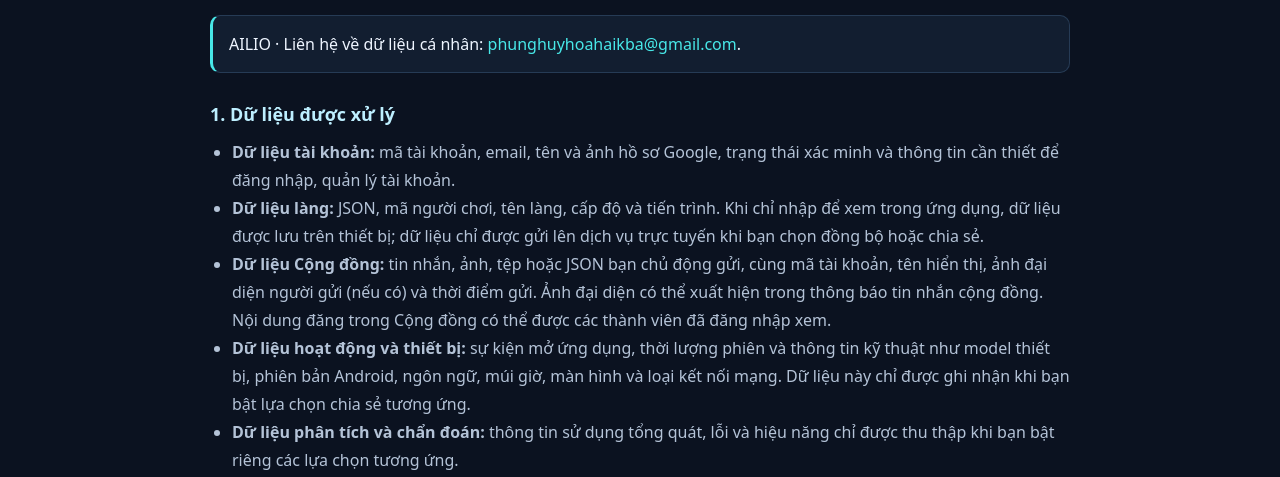
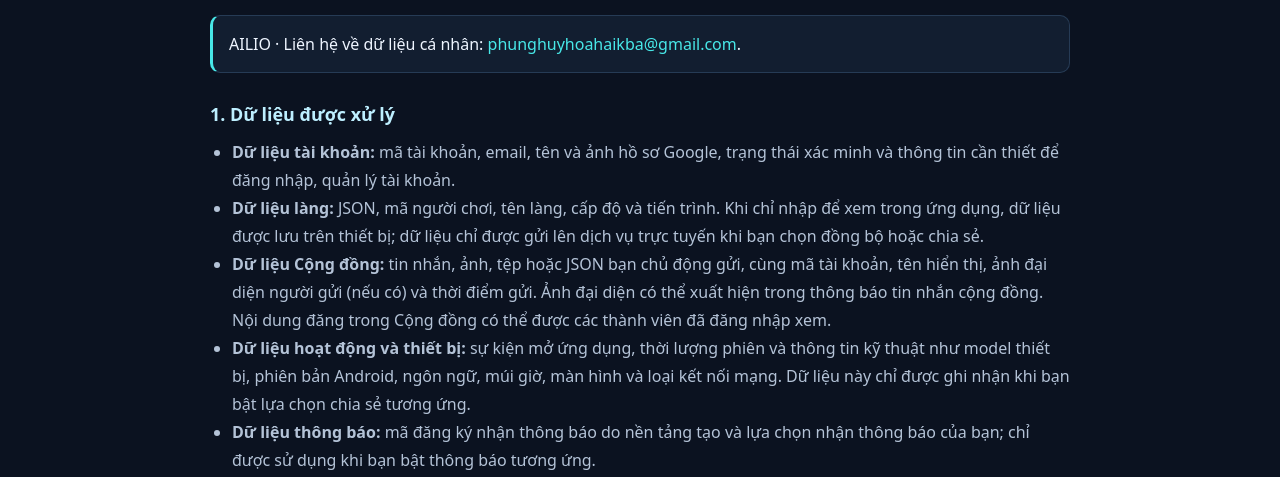
Before and after one commit to HUY-HOA/COC-LIO, a plain HTML site: page website/privacy.html in a window 1280 px wide. Shown: the part 319-796 px from the top of the page. Drawn offline with Linux system fonts and the light colour scheme.

Commit message:
Disclose opt-in push notification registration data

```diff
--- a/website/privacy.html
+++ b/website/privacy.html
@@ -31,6 +31,7 @@
       <li><strong>Dữ liệu làng:</strong> JSON, mã người chơi, tên làng, cấp độ và tiến trình. Khi chỉ nhập để xem trong ứng dụng, dữ liệu được lưu trên thiết bị; dữ liệu chỉ được gửi lên dịch vụ trực tuyến khi bạn chọn đồng bộ hoặc chia sẻ.</li>
       <li><strong>Dữ liệu Cộng đồng:</strong> tin nhắn, ảnh, tệp hoặc JSON bạn chủ động gửi, cùng mã tài khoản, tên hiển thị, ảnh đại diện người gửi (nếu có) và thời điểm gửi. Ảnh đại diện có thể xuất hiện trong thông báo tin nhắn cộng đồng. Nội dung đăng trong Cộng đồng có thể được các thành viên đã đăng nhập xem.</li>
       <li><strong>Dữ liệu hoạt động và thiết bị:</strong> sự kiện mở ứng dụng, thời lượng phiên và thông tin kỹ thuật như model thiết bị, phiên bản Android, ngôn ngữ, múi giờ, màn hình và loại kết nối mạng. Dữ liệu này chỉ được ghi nhận khi bạn bật lựa chọn chia sẻ tương ứng.</li>
+      <li><strong>Dữ liệu thông báo:</strong> mã đăng ký nhận thông báo do nền tảng tạo và lựa chọn nhận thông báo của bạn; chỉ được sử dụng khi bạn bật thông báo tương ứng.</li>
       <li><strong>Dữ liệu phân tích và chẩn đoán:</strong> thông tin sử dụng tổng quát, lỗi và hiệu năng chỉ được thu thập khi bạn bật riêng các lựa chọn tương ứng.</li>
     </ul>
     <p>Khi bạn chủ động tra cứu người chơi hoặc bang hội, mã tra cứu được gửi đến dịch vụ cung cấp dữ liệu trò chơi để trả kết quả. Yêu cầu tải ảnh tài sản trò chơi cũng có thể được gửi đến nguồn ảnh tương ứng; các yêu cầu này không gửi toàn bộ JSON làng của bạn.</p>
```
